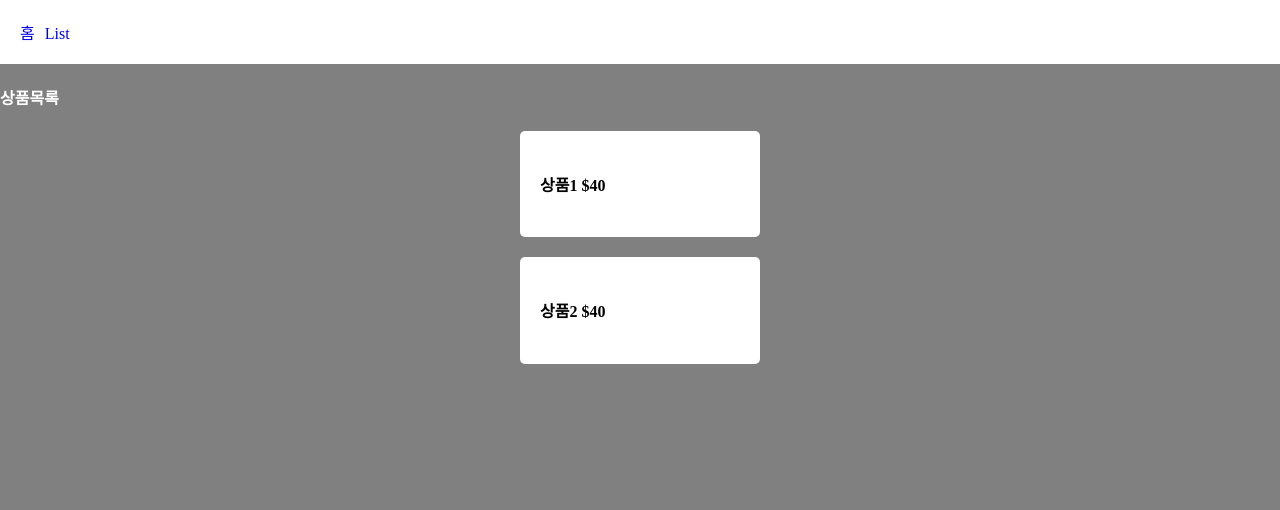
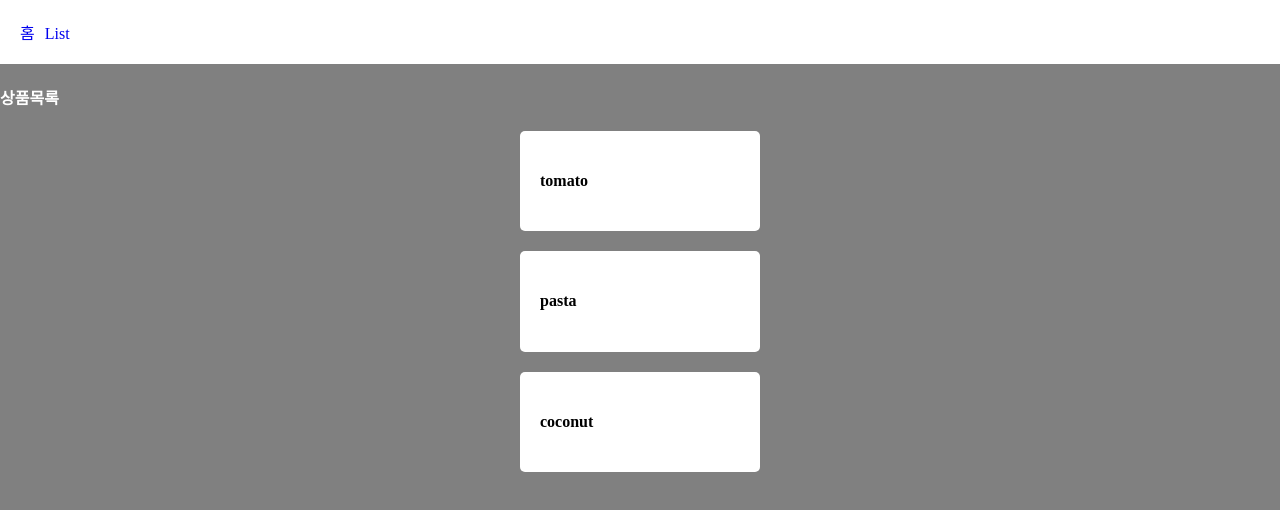
Before and after one commit to comjayoncloud/Next.js_CoddingApple, a Next.js app in the folder fresh/: page /list in a window 1280 px wide. Shown: the top 510 px of the page. Built offline with nearby package versions, Linux system fonts and the light colour scheme.

Commit message:
lecture 4 : Learned map function , done with homework

```diff
--- a/fresh/app/list/page.js
+++ b/fresh/app/list/page.js
@@ -1,14 +1,15 @@
 export default function List() {
-  const name = "jeong";
+  let 상품 = ["tomato", "pasta", "coconut"];
   return (
     <div>
       <h4 className="title">상품목록</h4>
-      <div className="food">
-        <h4>상품1 $40</h4>
-      </div>
-      <div className="food">
-        <h4>상품2 $40</h4>
-      </div>
+      {상품.map((a) => {
+        return (
+          <div className="food">
+            <h4>{a}</h4>
+          </div>
+        );
+      })}
     </div>
   );
 }
```
